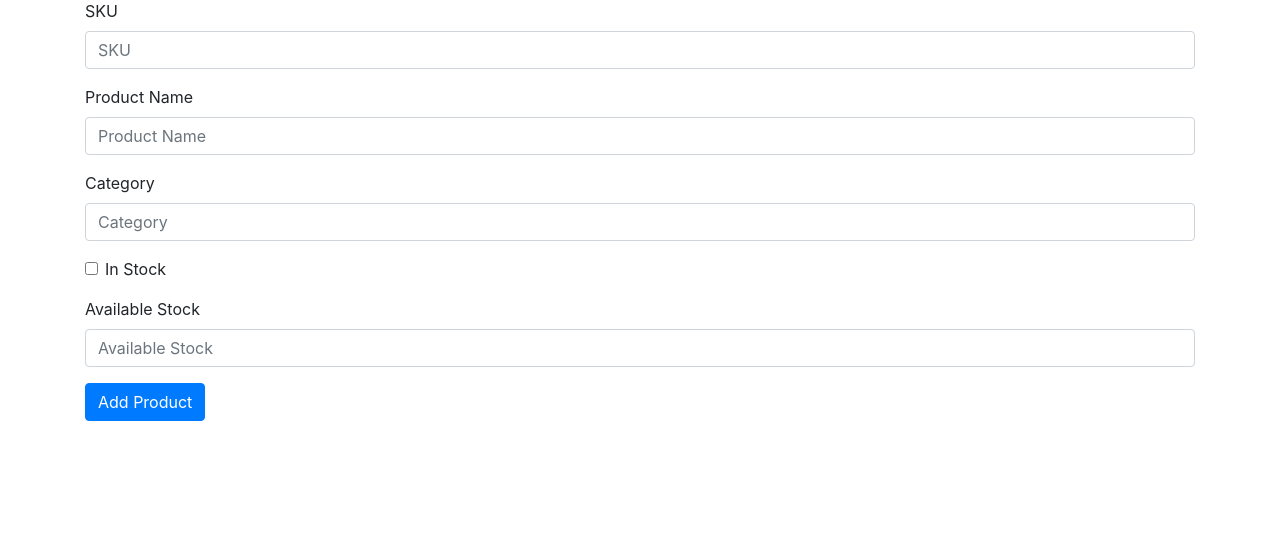
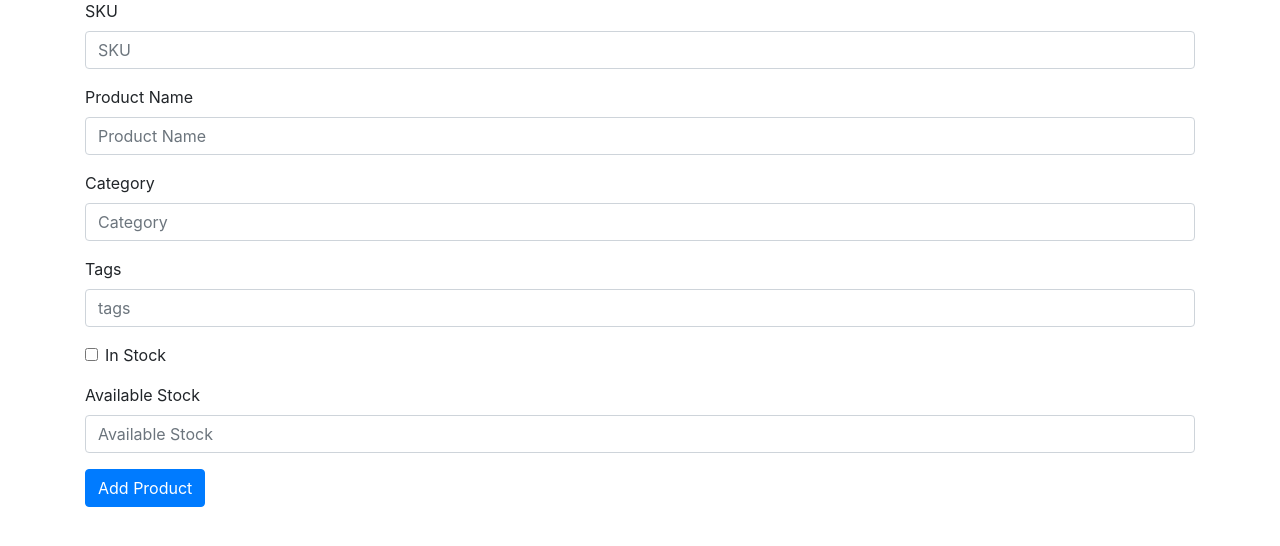
Before and after one commit to NagarjunMa/Django-task, a Django app: page /redirect/add_product/ in a window 1280 px wide. Shown: the part 95-641 px from the top of the page. Run offline with Django 5.2, Linux system fonts and the light colour scheme; some libraries are stand-ins or nearby versions.

Commit message:
final testing

```diff
--- a/myapp/templates/accounts/add_products.html
+++ b/myapp/templates/accounts/add_products.html
@@ -27,6 +27,10 @@
             <div class="form-group">
                 <label for="category">Category</label>
                 <input type="text" class="form-control" id="category" name="category" placeholder="Category" required>
+            </div>
+            <div class="form-group">
+                <label for="category">Tags</label>
+                <input type="text" class="form-control" id="tags" name="tags" placeholder="tags" required>
             </div>
             <div class="form-group form-check">
                 <input type="checkbox" class="form-check-input" id="inStock" name="in_stock">
@@ -83,6 +87,7 @@
                 .then(data => {
                     console.log('Success:', data);
                     // Optionally, redirect or update the UI upon success
+                    window.location.href = '/dashboard/'
                 })
                 .catch((error) => {
                     console.error('Error:', error);
```
Also changed, not shown: db.sqlite3.
